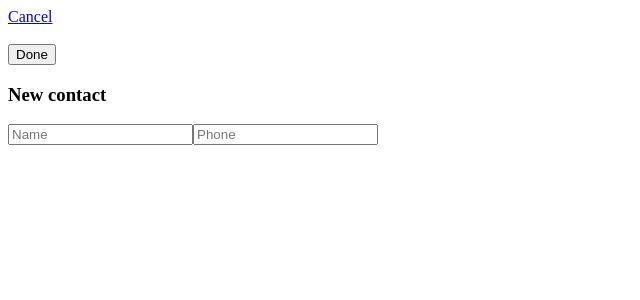
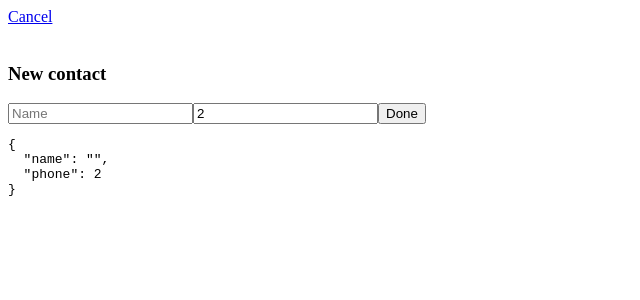
Before and after one commit to Derlys/contacts1, an Angular app: page /add-contact in a window 1280 px wide. Shown: the top 300 px of the page, without its empty margins (0-640 px from the left). Built offline with nearby package versions, Linux system fonts and the light colour scheme.

Commit message:
feat: logic button add contact

```diff
--- a/src/app/app.module.ts
+++ b/src/app/app.module.ts
@@ -9,6 +9,7 @@ import { RouterLink, RouterOutlet } from '@angular/router';
 import { EditContactComponent } from './components/edit-contact/edit-contact.component';
 import { AddContactComponent } from './components/add-contact/add-contact.component';
 import { HttpClientModule } from '@angular/common/http';
+import { FormsModule } from '@angular/forms';
 
 @NgModule({
   declarations: [
@@ -24,6 +25,7 @@ import { HttpClientModule } from '@angular/common/http';
     RouterOutlet,
     HttpClientModule,
     RouterLink,
+    FormsModule,
   ],
   providers: [],
   bootstrap: [AppComponent],
--- a/src/app/components/add-contact/add-contact.component.html
+++ b/src/app/components/add-contact/add-contact.component.html
@@ -1,11 +1,23 @@
-<form>
+<form (ngSubmit)="AddContact()">
   <div>
     <a routerLink="/list-contacts">Cancel</a>
     <br />
     <br />
-    <button>Done</button>
     <h3>New contact</h3>
-    <input type="text" placeholder="Name" />
-    <input type="number" placeholder="Phone" />
+    <input
+      type="text"
+      placeholder="Name"
+      [(ngModel)]="contact.name"
+      name="name"
+    />
+    <input
+      type="number"
+      placeholder="Phone"
+      [(ngModel)]="contact.phone"
+      name="phone"
+    />
+    <button type="submit">Done</button>
   </div>
+
+  <pre>{{ contact | json }}</pre>
 </form>
--- a/src/app/components/add-contact/add-contact.component.ts
+++ b/src/app/components/add-contact/add-contact.component.ts
@@ -1,10 +1,24 @@
 import { Component } from '@angular/core';
+import { Contact } from '../../contact';
+import { Router } from '@angular/router';
+
+import { AddContactService } from '../../services/add-contact.service';
 
 @Component({
   selector: 'app-add-contact',
   templateUrl: './add-contact.component.html',
-  styleUrls: ['./add-contact.component.css']
+  styleUrls: ['./add-contact.component.css'],
 })
 export class AddContactComponent {
+  constructor(
+    private readonly addContactService: AddContactService,
+    private readonly router: Router
+  ) {}
 
+  contact: Contact = { name: '', phone: 2 };
+
+  AddContact() {
+    this.addContactService.contacts.push(this.contact);
+    this.router.navigate(['/']);
+  }
 }
--- a/src/app/components/list-contacts/list-contacts.component.ts
+++ b/src/app/components/list-contacts/list-contacts.component.ts
@@ -1,6 +1,7 @@
 import { Component } from '@angular/core';
-import { ContactsService } from '../../services/contacts.service';
 import { Contact } from '../../contact';
+
+import { AddContactService } from '../../services/add-contact.service';
 
 @Component({
   selector: 'app-list-contacts',
@@ -10,17 +11,7 @@ import { Contact } from '../../contact';
 export class ListContactsComponent {
   contacts: Contact[] = [];
 
-  constructor(private readonly contactsService: ContactsService) {}
-
-  ngOnInit() {
-    this.getContacts();
-  }
-
-  contact?: Contact;
-
-  getContacts() {
-    this.contactsService.getContacts().subscribe((data) => {
-      this.contacts = data;
-    });
+  constructor(private readonly addContactService: AddContactService) {
+    this.contacts = this.addContactService.contacts;
   }
 }
--- /dev/null
+++ b/src/app/services/add-contact.service.ts
@@ -0,0 +1,16 @@
+import { Injectable } from '@angular/core';
+import { Contact } from '../contact';
+
+@Injectable({
+  providedIn: 'root',
+})
+export class AddContactService {
+  contacts: Contact[] = [
+    {
+      name: 'Derlys',
+      phone: 301270288,
+    },
+  ];
+
+  constructor() {}
+}
--- a/src/app/services/contacts.service.ts
+++ /dev/null
@@ -1,17 +0,0 @@
-import { Injectable } from '@angular/core';
-import { HttpClient } from '@angular/common/http';
-import { Observable } from 'rxjs';
-import { Contact } from '../contact';
-
-@Injectable({
-  providedIn: 'root',
-})
-export class ContactsService {
-  constructor(private http: HttpClient) {}
-
-  public getContacts(): Observable<Contact[]> {
-    return this.http.get<Contact[]>(
-      'https://jsonplaceholder.typicode.com/users'
-    );
-  }
-}
```
Also changed, not shown: 1 other file (tests, documents, lock files or other folders).
